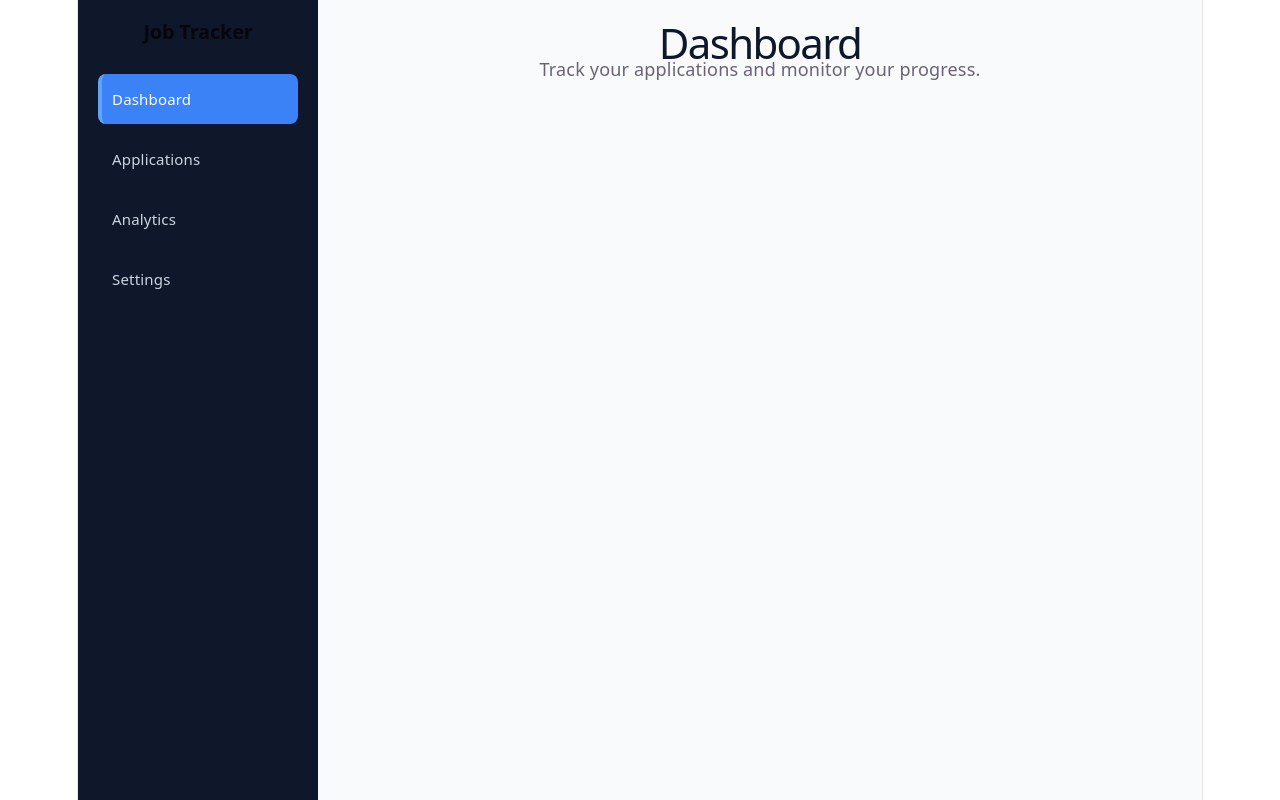
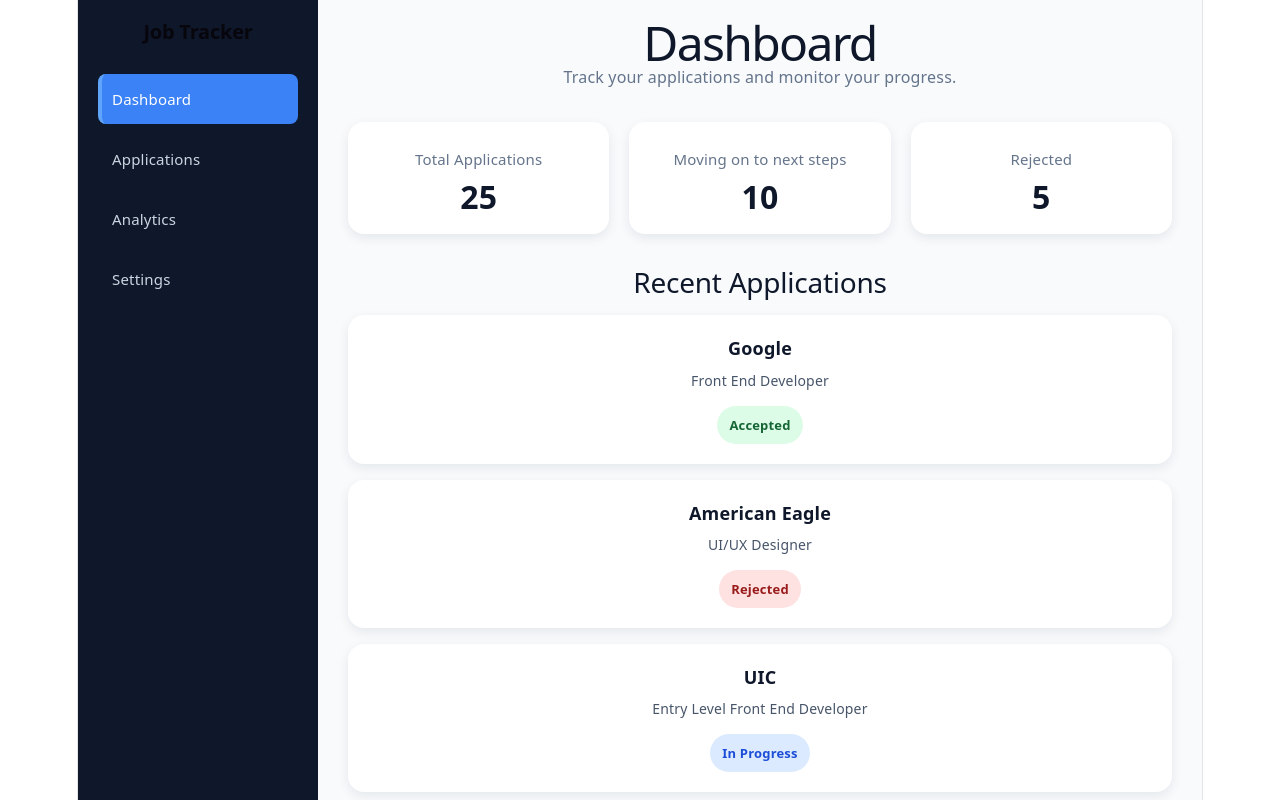
Before and after one commit to Cluna-18/job-tracker, a React (Vite) app: page / in a window 1280 px wide. Built offline with nearby package versions, Linux system fonts and the light colour scheme.

Commit message:
Finished designing dashboard page

```diff
--- a/src/css/Dashboard.css
+++ b/src/css/Dashboard.css
@@ -1,5 +1,107 @@
-.dashboard-page h1 {
+.dashboard-page {
+  display: flex;
+  flex-direction: column;
+  gap: 32px;
+}
+
+.dashboard-header h1 {
+  font-size: 48px;
   color: #0f172a;
-  font-size: 42px;
   margin: 0;
 }
+
+.dashboard-header p {
+  margin-top: 8px;
+  font-size: 16px;
+  color: #64748b;
+}
+
+.stats-grid {
+  display: grid;
+  grid-template-columns: repeat(3, 1fr);
+  gap: 20px;
+}
+
+.stat-card {
+  background-color: #ffffff;
+  border-radius: 16px;
+  padding: 24px;
+  box-shadow: 0 4px 12px rgba(15, 23, 42, 0.08);
+  transition: transform 0.15s ease;
+}
+
+.stat-card:hover {
+  transform: translateY(-3px);
+}
+
+.stat-card h3 {
+  margin: 0 0 12px 0;
+  font-size: 15px;
+  color: #64748b;
+  font-weight: 500;
+}
+
+.stat-card p {
+  margin: 0;
+  font-size: 32px;
+  font-weight: 700;
+  color: #0f172a;
+}
+
+.recent-section h2 {
+  font-size: 28px;
+  margin: 0 0 16px 0;
+  color: #0f172a;
+}
+
+.recent-list {
+  display: grid;
+  gap: 16px;
+}
+
+.recent-card {
+  background-color: #ffffff;
+  border-radius: 16px;
+  padding: 20px;
+  box-shadow: 0 4px 12px rgba(15, 23, 42, 0.08);
+  transition: transform 0.15s ease;
+}
+
+.recent-card:hover {
+  transform: translateY(-2px);
+}
+
+.recent-card h3 {
+  margin: 0;
+  font-size: 18px;
+  color: #0f172a;
+}
+
+.recent-card p {
+  margin: 6px 0 12px 0;
+  color: #475569;
+  font-size: 14px;
+}
+
+.status-badge {
+  display: inline-block;
+  padding: 6px 12px;
+  border-radius: 999px;
+  font-size: 13px;
+  font-weight: 600;
+}
+
+.status-badge.accepted {
+  background-color: #dcfce7;
+  color: #166534;
+}
+
+.status-badge.rejected {
+  background-color: #fee2e2;
+  color: #991b1b;
+}
+
+.status-badge.in-progress {
+  background-color: #dbeafe;
+  color: #1d4ed8;
+}
--- a/src/pages/Dashboard.jsx
+++ b/src/pages/Dashboard.jsx
@@ -1,10 +1,49 @@
 import "../css/Dashboard.css";
 
 function Dashboard() {
+  const stats = [
+    { title: "Total Applications", value: 25 },
+    { title: "Moving on to next steps", value: 10 },
+    { title: "Rejected", value: 5 },
+  ];
+
+  const recentApplications = [
+    { id: 1, company: "Google", role: "Front End Developer", status: "Accepted" },
+    { id: 2, company: "American Eagle", role: "UI/UX Designer", status: "Rejected" },
+    { id: 3, company: "UIC", role: "Entry Level Front End Developer", status: "In Progress" },
+  ];
+
   return (
     <div className="dashboard-page">
-      <h1>Dashboard</h1>
-      <p>Track your applications and monitor your progress.</p>
+      <div className="dashboard-header">
+        <h1>Dashboard</h1>
+        <p>Track your applications and monitor your progress.</p>
+      </div>
+
+      <div className="stats-grid">
+        {stats.map((stat, index) => (
+          <div className="stat-card" key={index}>
+            <h3>{stat.title}</h3>
+            <p>{stat.value}</p>
+          </div>
+        ))}
+      </div>
+
+      <div className="recent-section">
+        <h2>Recent Applications</h2>
+
+        <div className="recent-list">
+          {recentApplications.map((job) => (
+            <div className="recent-card" key={job.id}>
+              <h3>{job.company}</h3>
+              <p>{job.role}</p>
+              <span className={`status-badge ${job.status.toLowerCase().replace(/\s+/g, "-")}`}>
+                {job.status}
+              </span>
+            </div>
+          ))}
+        </div>
+      </div>
     </div>
   );
 }
```
